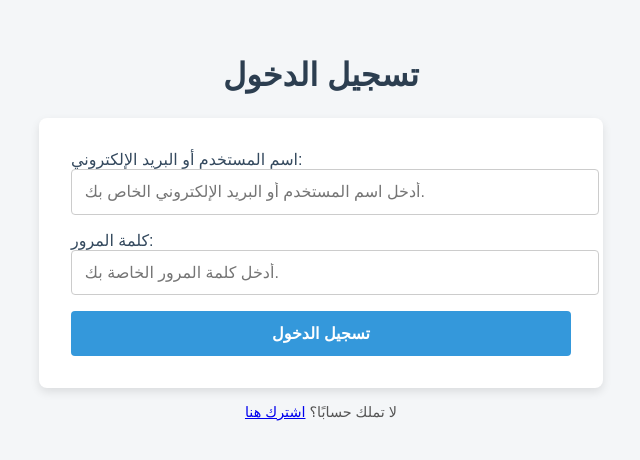
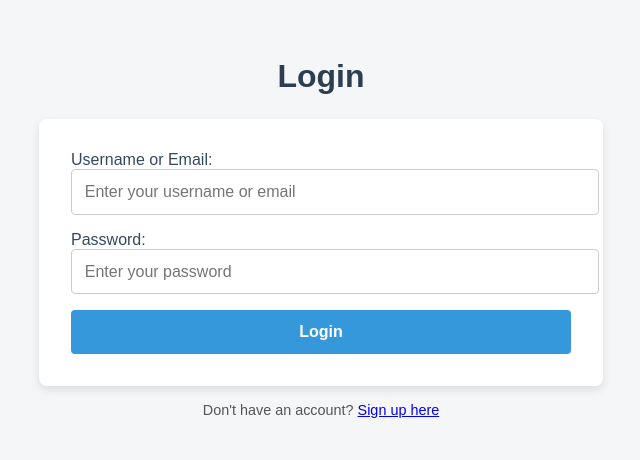
Before and after one commit to SALMA22TA/follow-up-my-quran, a React (Create React App) app: page / in a window 1280 px wide. Shown: the part 184-644 px from the top of the page, without its empty margins (319-959 px from the left). Built offline with nearby package versions, Linux system fonts and the light colour scheme.

Commit message:
Back to English

```diff
--- a/src/Components/StartLearningForm.jsx
+++ b/src/Components/StartLearningForm.jsx
@@ -36,34 +36,34 @@ const StartLearningForm = ({ userID, sheikhID }) => {
     })
       .then((res) => res.json())
       .then((data) => {
-        alert('تم إرسال الطلب بنجاح! في انتظار موافقة المشرف.');
+        alert('Request submitted successfully! Pending admin approval.');
         navigate('/dashboard');
       })
       .catch((err) => {
         console.error(err);
-        alert('لقد حدث خطأ. يرجى المحاولة مرة أخرى.');
+        alert('An error occurred. Please try again.');
       });
   };
 
   return (
     <div style={styles.container}>
-      <h2 style={styles.header}>ابدأ التعلم</h2>
+      <h2 style={styles.header}>Start Learning</h2>
       <Form onSubmit={handleSubmit}>
         <InputField
-          label="توفر وقتك (على سبيل المثال، أيام الأسبوع، من 5 إلى 7 مساءً):"
+          label="Your Availability (e.g., Weekdays, 5-7 PM):"
           name="availability"
           value={formData.availability}
           onChange={handleChange}
-          placeholder="أدخل أوقاتك المتاحة"
+          placeholder="Enter your available times"
         />
         <InputField
-          label="هدف الحفظ (سورة البقرة مثلاً):"
+          label="Memorization Goal (e.g., Surah Al-Baqarah):"
           name="memorizationGoal"
           value={formData.memorizationGoal}
           onChange={handleChange}
-          placeholder="ماذا تريد أن تحفظ؟"
+          placeholder="What do you want to memorize?"
         />
-        <Button label="إرسال الطلب" type="submit" />
+        <Button label="Submit Request" type="submit" />
       </Form>
     </div>
   );
--- a/src/Components/useForm.jsx
+++ b/src/Components/useForm.jsx
@@ -16,7 +16,7 @@ const useForm = (initialValues, validate) => {
     if (validate) {
       const errors = validate(formData);
       if (Object.keys(errors).length > 0) {
-        alert('يرجى ملء جميع الحقول المطلوبة.');
+        alert('Please fill in all required fields.');
         return;
       }
     }
--- a/src/Pages/Dashboard.jsx
+++ b/src/Pages/Dashboard.jsx
@@ -40,31 +40,31 @@ const Dashboard = () => {
 
   return (
     <div style={styles.container}>
-      <h2 style={styles.header}>اختر خطتك</h2>
+      <h2 style={styles.header}>Choose your plan</h2>
       <Form onSubmit={handleDashboardSubmit}>
-        {isSubmitted && <p style={styles.successMessage}>تم الإرسال بنجاح!</p>}
+        {isSubmitted && <p style={styles.successMessage}>Submitted successfully!</p>}
         <InputField
-          label="عدد الصفحات:"
+          label="Number of Pages:"
           name="surahPages"
           value={formData.surahPages}
           onChange={handleChange}
-          placeholder="أدخل عدد الصفحات"
+          placeholder="Enter number of pages"
           type="number"
         />
         <InputField
-          label="عدد الأيام للحفظ:"
+          label="Number of Days to Memorize:"
           name="daysToMemorize"
           value={formData.daysToMemorize}
           onChange={handleChange}
-          placeholder="أدخل عدد الأيام"
+          placeholder="Enter number of days"
           type="number"
         />
-        <Button label="إرسال طلب الخطة" type="submit" />
+        <Button label="Submit Plan Request" type="submit" />
       </Form>
 
       {/* Pending Requests Section */}
       <div style={styles.requestsContainer}>
-        <h3 style={styles.requestsHeader}>الطلبات المعلقة</h3>
+        <h3 style={styles.requestsHeader}>Pending Requests</h3>
         {pendingRequests.length > 0 ? (
           pendingRequests.map((request) => (
             <div key={request.id} style={styles.requestCard}>
@@ -74,14 +74,14 @@ const Dashboard = () => {
             </div>
           ))
         ) : (
-          <p>لا توجد طلبات معلقة في الوقت الحالي.</p>
+          <p>No pending requests at the moment.</p>
         )}
       </div>
 
       {/* Start Learning Button */}
       <div style={styles.buttonContainer}>
         <Button
-          label="ابدأ التعلم"
+          label="Start Learning"
           onClick={() => navigate('/start-learning-form')}
         />
       </div>
--- a/src/Pages/Login.jsx
+++ b/src/Pages/Login.jsx
@@ -37,28 +37,28 @@ const Login = () => {
 
   return (
     <div style={styles.container}>
-      <h2 style={styles.header}>تسجيل الدخول</h2>
+      <h2 style={styles.header}>Login</h2>
       <Form onSubmit={handleLoginSubmit}>
-        {isSubmitted && <p style={styles.successMessage}>تم تسجيل الدخول بنجاح!</p>}
+        {isSubmitted && <p style={styles.successMessage}>Logged in successfully!</p>}
         <InputField
-          label="اسم المستخدم أو البريد الإلكتروني:"
+          label="Username or Email:"
           name="usernameOrEmail"
           value={formData.usernameOrEmail}
           onChange={handleChange}
-          placeholder="أدخل اسم المستخدم أو البريد الإلكتروني الخاص بك."
+          placeholder="Enter your username or email"
         />
         <InputField
-          label="كلمة المرور:"
+          label="Password:"
           name="password"
           value={formData.password}
           onChange={handleChange}
-          placeholder="أدخل كلمة المرور الخاصة بك."
+          placeholder="Enter your password"
           type="password"
         />
-        <Button label="تسجيل الدخول" type="submit" />
+        <Button label="Login" type="submit" />
       </Form>
       <p style={styles.signupHint}>
-      لا تملك حسابًا؟ <Link to="/register">اشترك هنا</Link>
+        Don't have an account? <Link to="/register">Sign up here</Link>
       </p>
     </div>
   );
--- a/src/Pages/Register.jsx
+++ b/src/Pages/Register.jsx
@@ -29,11 +29,11 @@ const Register = () => {
       !registerData.password ||
       !registerData.confirmPassword
     ) {
-      alert('يرجى ملء جميع الحقول.');
+      alert('Please fill in all fields.');
       return;
     }
     if (registerData.password !== registerData.confirmPassword) {
-      alert('كلمات المرور غير متطابقة.');
+      alert('Passwords do not match.');
       return;
     }
 
@@ -56,40 +56,40 @@ const Register = () => {
 
   return (
     <div style={styles.container}>
-      <h2 style={styles.header}>تسجيل حساب جديد</h2>
+      <h2 style={styles.header}>Register</h2>
       <Form onSubmit={handleSubmit}>
-        {isSubmitted && <p style={styles.successMessage}>تم التسجيل بنجاح!</p>}
+        {isSubmitted && <p style={styles.successMessage}>Registered successfully!</p>}
         <InputField
-          label="اسم المستخدم:"
+          label="Username:"
           name="username"
           value={registerData.username}
           onChange={handleChange}
-          placeholder="أدخل اسم المستخدم الخاص بك"
+          placeholder="Enter your username"
         />
         <InputField
-          label="بريد إلكتروني:"
+          label="Email:"
           name="email"
           value={registerData.email}
           onChange={handleChange}
-          placeholder="أدخل بريدك الإلكتروني"
+          placeholder="Enter your email"
         />
         <InputField
-          label="كلمة المرور:"
+          label="Password:"
           name="password"
           value={registerData.password}
           onChange={handleChange}
-          placeholder="أدخل كلمة المرور الخاصة بك"
+          placeholder="Enter your password"
           type="password"
         />
         <InputField
-          label="تأكيد كلمة المرور:"
+          label="Confirm Password:"
           name="confirmPassword"
           value={registerData.confirmPassword}
           onChange={handleChange}
-          placeholder="تأكيد كلمة المرور الخاصة بك"
+          placeholder="Confirm your password"
           type="password"
         />
-        <Button label="تسجيل" type="submit" />
+        <Button label="Register" type="submit" />
       </Form>
     </div>
   );
```
